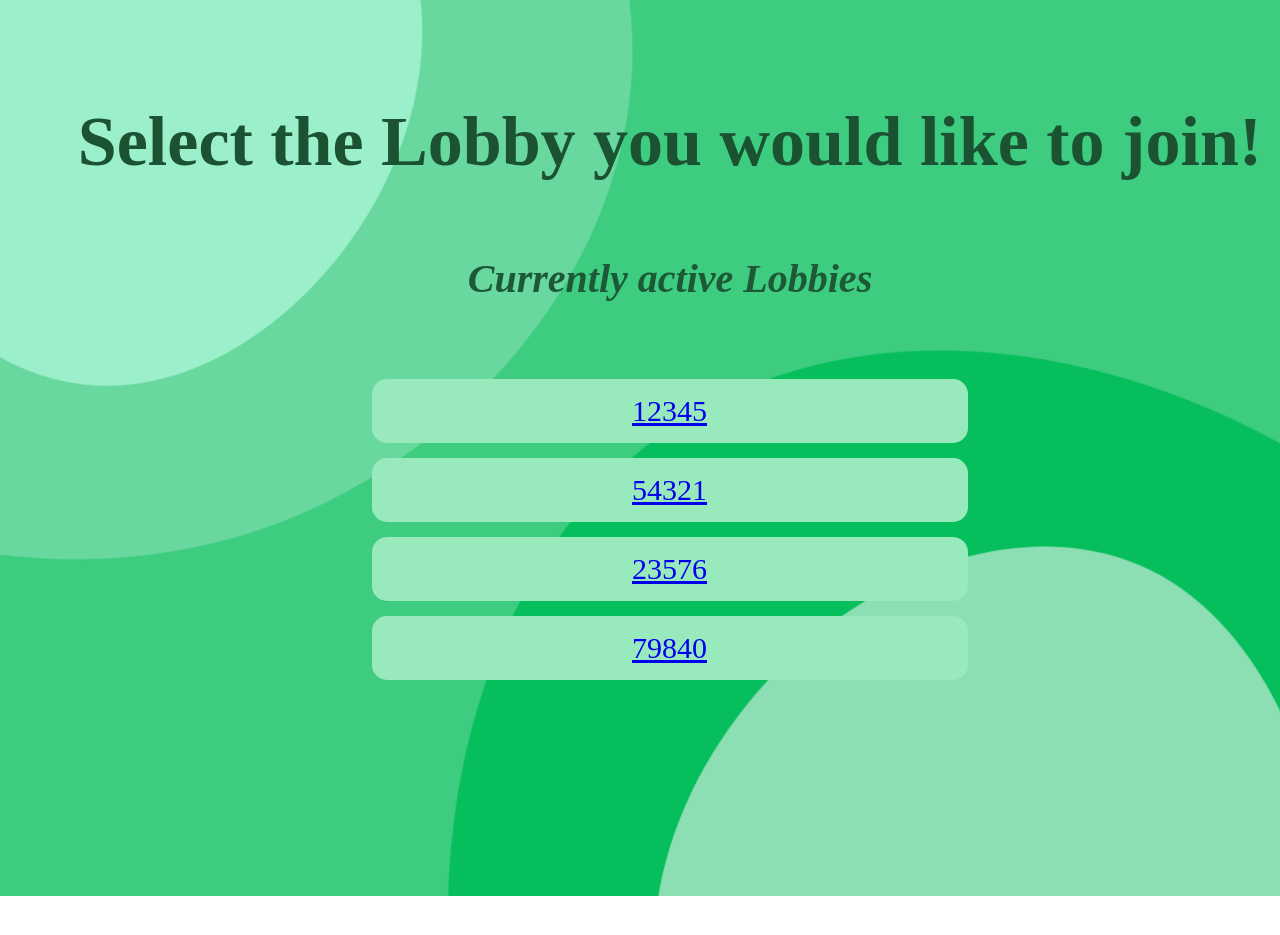
After one commit to Reymer249/music-roulette, a Django app: page /lobby/1/lobbyselect/ in a window 1280 px wide. The commit adds this page. Shown: the top 935 px of the page. Run offline with Django 4.2, Linux system fonts and the light colour scheme; some libraries are stand-ins or nearby versions.

Commit message:
lobby selection page

```diff
--- /dev/null
+++ b/game/templates/lobbyselect_page/index.html
@@ -0,0 +1,97 @@
+{% extends "../base/base.html" %}
+
+{% block title %}Lobby Selection{% endblock %}
+
+{% block colour_0 %}"#3DCC80"{% endblock %}
+{% block colour_1 %}"#68D89E"{% endblock %}
+{% block colour_2 %}"#9CEFCB"{% endblock %}
+{% block colour_3 %}"#07BE5D"{% endblock %}
+{% block colour_4 %}"#8CDEB3"{% endblock %}
+
+{% block style %}
+<style>
+body{
+    margin: 0px;
+    height: 100%;
+}
+.wrap-layer{
+    position: fixed;
+    width: 100%;
+    height: 100vh;
+    top: 0;
+    left: 0;
+}
+.text-layer{
+    position: absolute;
+    margin: 30px;
+    width: 100%;
+    height: 100vh;
+    top: 0;
+    left: 0;
+    z-index: 1;
+    /*non-critical styles left out*/
+}
+.background-layer{
+    position: absolute;
+    width: 100%;
+    height: 100vh;
+    top: 0;
+    left: 0;
+    z-index: 0;
+}
+h1{
+    color: rgb(26, 82, 50);
+    font-size: 70px;
+    text-align: center;
+    font-family: "Times New Roman", Times, serif;
+    padding-top: 2%;
+}
+ul{
+    position: relative;
+    width:600px;
+    margin: 60px auto 0;
+    padding: 2px;
+    box-sizing:border-box;
+}
+ul li{
+    display: flex;
+    background: rgb(152, 233, 187);
+    padding: 15px 260px;
+    color: rgb(35, 105, 65);
+    margin: 15px 0;
+    transition: .5s;
+    font-size: 30px;
+    border-radius: 15px;
+}
+ul li:hover{
+    transform:scale(1.06);
+    background: rgb(53, 161, 100);
+}
+h2{
+    text-align: center;
+    font-size: 40px;
+    padding-top: 2%;
+    color:rgb(29, 88, 55);
+    font-style:italic;
+    padding-bottom: 0%;
+}
+</style>
+{% endblock %}
+
+{% block body %}
+<h1>Select the Lobby you would like to join!</h1>
+<div>
+<h2>Currently active Lobbies</h2>
+
+{% if lobby_list %}
+    <ul>
+    {% for lobby in lobby_list %}
+        <li><a href="/lobby/{{ lobby.id }}/">{{ lobby.id }}</a></li>
+    {% endfor %}
+    </ul>
+{% else %}
+    <p>No lobbys running...</p>
+{% endif %}
+</div>
+
+{% endblock %}
--- a/game/urls.py
+++ b/game/urls.py
@@ -6,4 +6,5 @@ urlpatterns = [
     path("lobby/<int:lobby_id>/", views.lobby_page, name="lobby_page"),
     path("lobby/<int:lobby_id>/question/", views.question_page, name="question_page"),
     path("lobby/<int:lobby_id>/results/", views.results_page, name="results_page"),
+    path("lobby/<int:lobby_id>/lobbyselect/", views.lobbyselect_page, name="lobbyselect_page"),
 ]
--- a/game/views.py
+++ b/game/views.py
@@ -56,3 +56,11 @@ def results_page(request, lobby_id):
         "num_players": len(player_list),
     }
     return HttpResponse(template.render(context, request))
+
+def lobbyselect_page(request, lobby_id):
+    lobby_list = [{"id": 12345}, {"id": 54321}, {"id": 23576}, {"id": 79840}]
+    template = loader.get_template("lobbyselect_page/index.html")
+    context = {
+        "lobby_list": lobby_list,
+    }
+    return HttpResponse(template.render(context, request))
```
Also changed, not shown: game/templates/main_page/index.html (+1 -10 lines).
